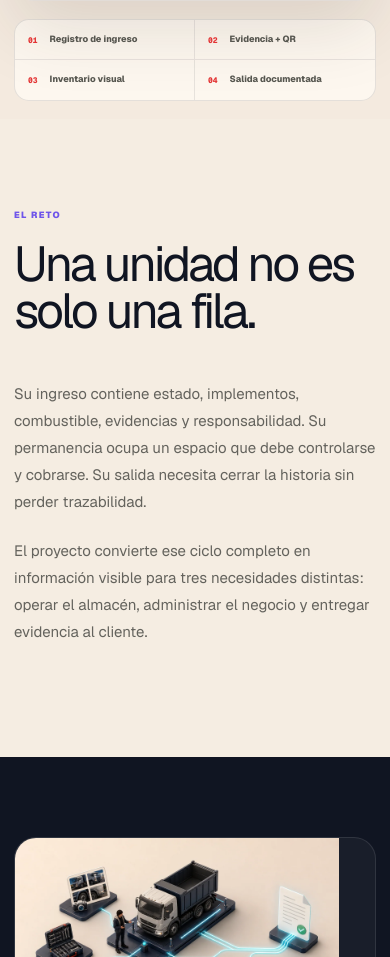
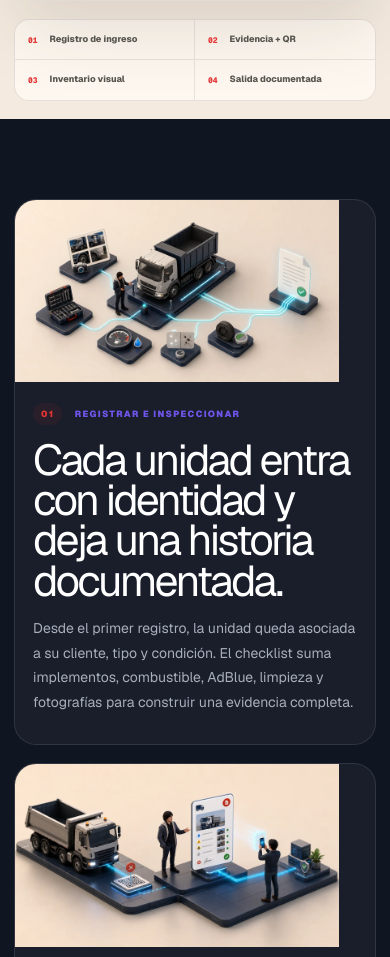
Before and after one commit to paolo-gonzalesmoya/paolo-gonzales-portafolio, a Next.js app: page /proyectos/inventario-almacenes in a window 390 px wide. Shown: the part 866-1823 px from the top of the page. Built offline with nearby package versions, Linux system fonts and the light colour scheme.

Commit message:
Eliminar sección de reto del caso TIMCO

```diff
--- a/app/globals.css
+++ b/app/globals.css
@@ -866,10 +866,10 @@ img { display: block; max-width: 100%; }
 .timco-hero-facts span:last-child { border: 0; }
 .timco-hero-facts strong { color: var(--timco-red); font: 760 8px/1 var(--font-geist-mono), monospace; }
 
-.timco-intro, .timco-role { display: grid; grid-template-columns: .9fr 1.1fr; gap: 110px; padding-block: 140px; }
-.timco-intro h2, .timco-role h2 { max-width: 680px; margin: 19px 0 0; font-size: clamp(50px, 5.5vw, 78px); line-height: .95; letter-spacing: -.06em; }
-.timco-intro>div:last-child, .timco-role>div:last-child { padding-top: 25px; }
-.timco-intro>div:last-child p, .timco-role>div:last-child p { margin: 0 0 22px; color: #64635d; font-size: 15px; line-height: 1.8; }
+.timco-role { display: grid; grid-template-columns: .9fr 1.1fr; gap: 110px; padding-block: 140px; }
+.timco-role h2 { max-width: 680px; margin: 19px 0 0; font-size: clamp(50px, 5.5vw, 78px); line-height: .95; letter-spacing: -.06em; }
+.timco-role>div:last-child { padding-top: 25px; }
+.timco-role>div:last-child p { margin: 0 0 22px; color: #64635d; font-size: 15px; line-height: 1.8; }
 
 .timco-story { color: white; background: #101522; }
 .timco-story-layout { display: grid; grid-template-columns: .72fr 1.28fr; gap: 70px; }
@@ -982,7 +982,7 @@ img { display: block; max-width: 100%; }
 @media (max-width: 980px) {
   .timco-header { grid-template-columns: 1fr auto; }
   .timco-header nav { display: none; }
-  .timco-intro, .timco-role, .timco-evidence, .timco-section-heading { grid-template-columns: 1fr; gap: 45px; }
+  .timco-role, .timco-evidence, .timco-section-heading { grid-template-columns: 1fr; gap: 45px; }
   .timco-hero { padding-top: 112px; }
   .timco-hero-frame { grid-template-columns: 1fr 1fr; gap: 34px; }
   .timco-hero-content h1 { font-size: clamp(50px,7vw,68px); }
@@ -1015,9 +1015,9 @@ img { display: block; max-width: 100%; }
   .timco-hero-facts span { padding: 13px; border-bottom: 1px solid rgba(16,21,34,.09); }
   .timco-hero-facts span:nth-child(2) { border-right: 0; }
   .timco-hero-facts span:nth-child(n+3) { border-bottom: 0; }
-  .timco-intro, .timco-role { padding-block: 90px; }
-  .timco-intro h2, .timco-role h2 { font-size: 49px; }
-  .timco-intro>div:last-child, .timco-role>div:last-child { padding: 0; }
+  .timco-role { padding-block: 90px; }
+  .timco-role h2 { font-size: 49px; }
+  .timco-role>div:last-child { padding: 0; }
   .timco-story { padding: 80px 0; }
   .timco-story-layout { display: block; }
   .timco-story-copy { display: grid; gap: 18px; }
--- a/app/proyectos/inventario-almacenes/WarehouseCase.tsx
+++ b/app/proyectos/inventario-almacenes/WarehouseCase.tsx
@@ -199,17 +199,6 @@ export default function WarehouseCase() {
           <span><strong>02</strong> Evidencia + QR</span>
           <span><strong>03</strong> Inventario visual</span>
           <span><strong>04</strong> Salida documentada</span>
-        </div>
-      </section>
-
-      <section className="timco-intro timco-shell">
-        <div>
-          <p className="timco-overline">El reto</p>
-          <h2>Una unidad no es solo una fila.</h2>
-        </div>
-        <div>
-          <p>Su ingreso contiene estado, implementos, combustible, evidencias y responsabilidad. Su permanencia ocupa un espacio que debe controlarse y cobrarse. Su salida necesita cerrar la historia sin perder trazabilidad.</p>
-          <p>El proyecto convierte ese ciclo completo en información visible para tres necesidades distintas: operar el almacén, administrar el negocio y entregar evidencia al cliente.</p>
         </div>
       </section>
 
```
